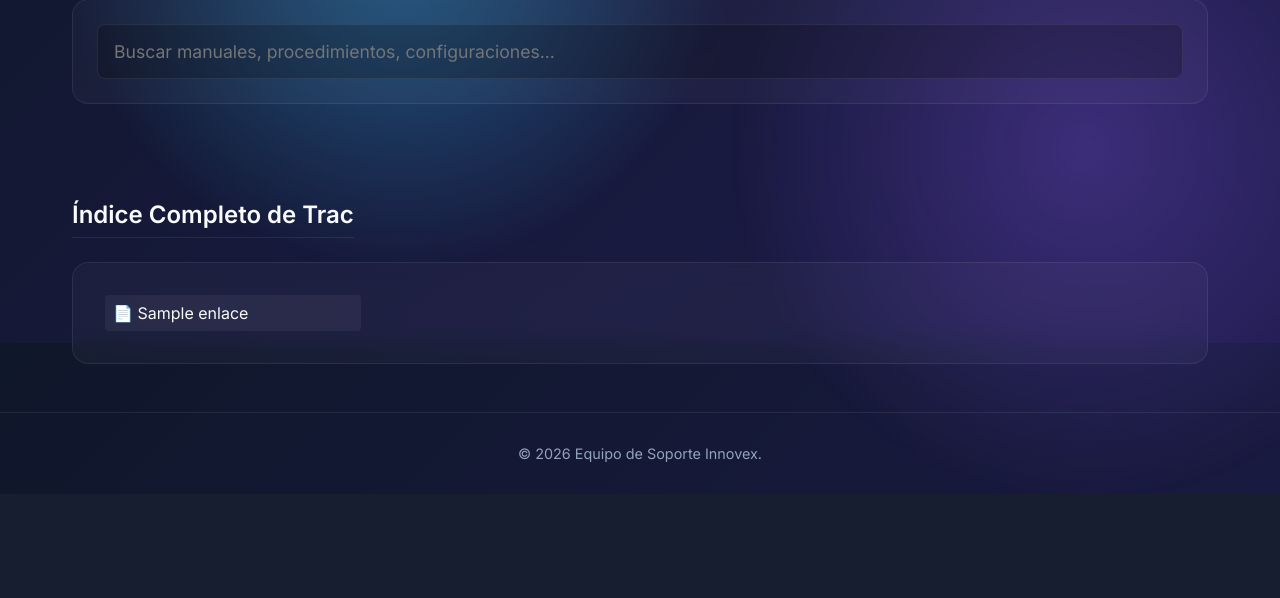
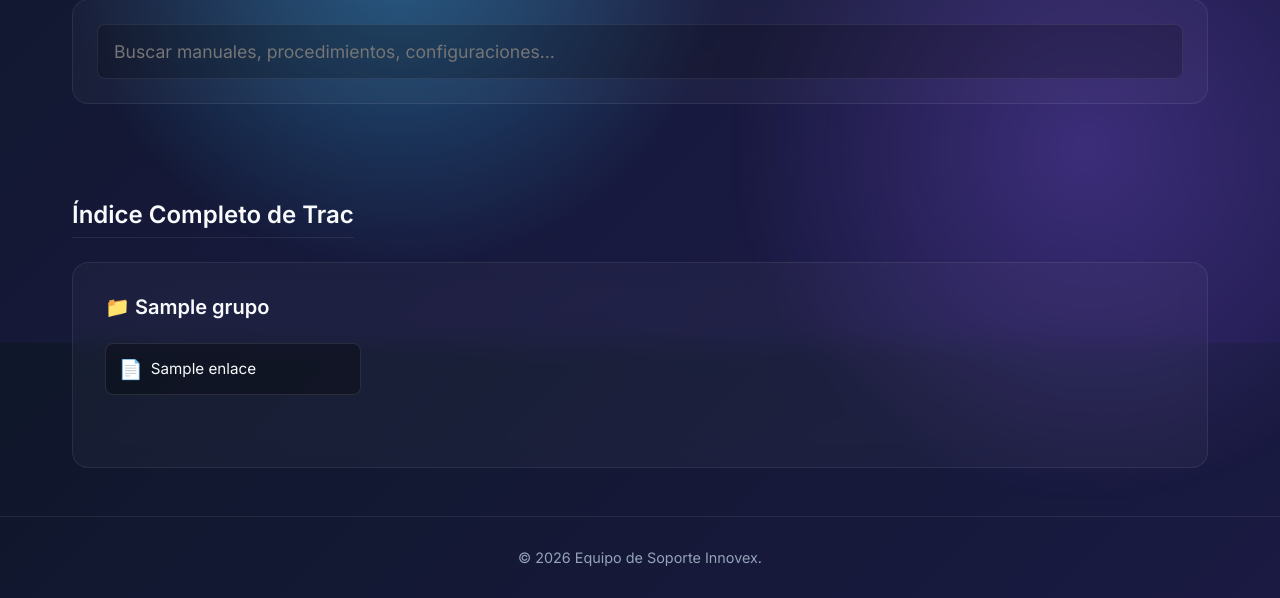
Before and after one commit to felipooon/portal_soporte, a Django app: template templates/dashboard/trac_wiki.html in a window 1280 px wide. Shown: the part 457-1055 px from the top of the page. Before the commit the page ends 951 px from the top, so only its background shows below. Run offline with Django 5.2, Linux system fonts and the light colour scheme; the template is opened without the code that fills it: most values are stand-ins (such as "Sample title", 1, 10 or a date in 2020).

Commit message:
UI: Agrupar indice de Trac Wiki en categorias

```diff
--- a/templates/dashboard/trac_wiki.html
+++ b/templates/dashboard/trac_wiki.html
@@ -28,14 +28,21 @@
 </div>
 {% else %}
 <div class="card glass-effect" style="padding: 2rem;">
-    {% if enlaces_indice %}
-        <div style="display: grid; grid-template-columns: repeat(auto-fill, minmax(250px, 1fr)); gap: 1rem;">
-        {% for enlace in enlaces_indice %}
-            <a href="{{ enlace.url }}" target="_blank" style="color: var(--accent-primary); text-decoration: none; padding: 0.5rem; border-radius: 4px; background: rgba(255,255,255,0.05); transition: background 0.2s;">
-                📄 {{ enlace.titulo }}
-            </a>
+    {% if indice_agrupado %}
+        {% for grupo, enlaces in indice_agrupado.items %}
+        <div style="margin-bottom: 2.5rem;">
+            <h3 style="border-bottom: 2px solid var(--accent-primary); padding-bottom: 0.5rem; color: var(--accent-primary); margin-bottom: 1rem; display: inline-block;">
+                📁 {{ grupo }}
+            </h3>
+            <div style="display: grid; grid-template-columns: repeat(auto-fill, minmax(220px, 1fr)); gap: 1rem;">
+            {% for enlace in enlaces %}
+                <a href="{{ enlace.url }}" target="_blank" style="color: var(--text-primary); text-decoration: none; padding: 0.8rem; border-radius: 8px; background: rgba(0,0,0,0.3); border: 1px solid rgba(255,255,255,0.1); transition: background 0.2s; display: flex; align-items: center; gap: 0.5rem; font-size: 0.95rem;">
+                    <span style="font-size: 1.2rem;">📄</span> {{ enlace.titulo }}
+                </a>
+            {% endfor %}
+            </div>
+        </div>
         {% endfor %}
-        </div>
     {% else %}
         <p style="color: var(--text-secondary);">No se encontraron artículos en el índice.</p>
     {% endif %}
```
Also changed, not shown: dashboard/views.py (+16 -5 lines).
